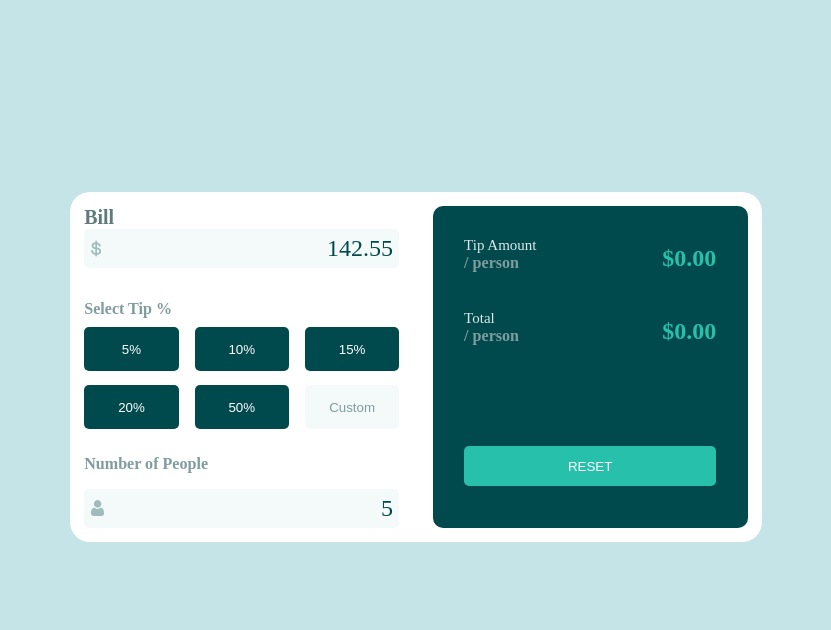
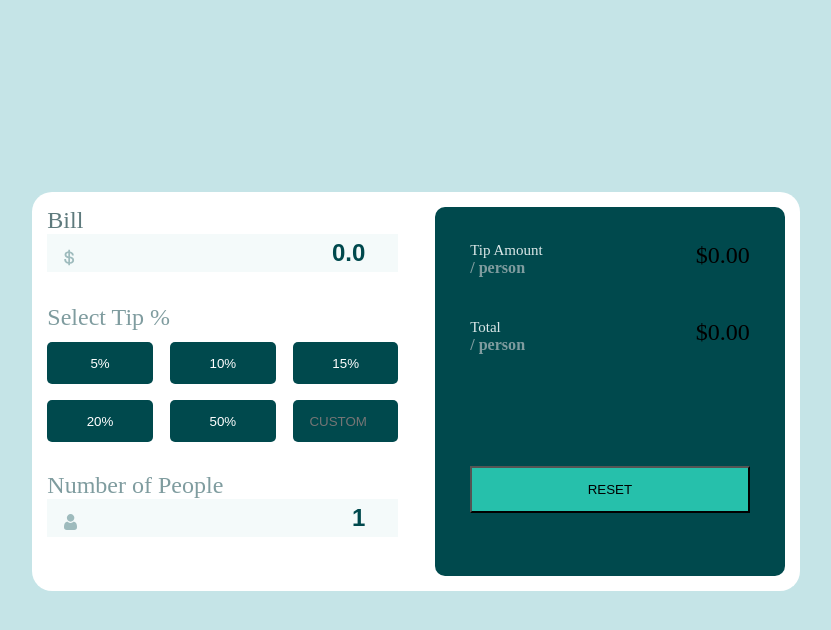
Before and after one commit to Jide-nna/Tip-Calculator, a plain HTML site: page index.html in a window 1280 px wide. Both pictures are taken after a click on the button "5%". Shown: the whole page, without its empty margins (224-1055 px from the left). Drawn offline with Linux system fonts and the light colour scheme.

Commit message:
progessing 2.0

```diff
--- a/CSS/style.css
+++ b/CSS/style.css
@@ -14,7 +14,7 @@
 }
 body {
     font-size: 24px;
-    padding: 15% 23%;
+    padding: 15% 20%;
     background: var(--Light-grayish-cyan);
 }
 #body {
@@ -25,15 +25,30 @@ body {
     grid-template-columns: repeat(2, 1fr);
     gap: 5%;
 }
-h5 {
+.h5 {
     color: var(--Dark-grayish-cyan);
 }
-.bill-amount {
-    display: flex;
-    justify-content: space-between;
-    background: var(--Very-light-grayish-cyan);
-    padding: 2%;
-    border-radius: 5px;
+.input {
+    border: none;
+    outline: none;
+    padding: 5px;
+    padding-right: 18px;
+    background-position: 17px 15px;
+    background-repeat: no-repeat;
+    background-color: var(--Very-light-grayish-cyan);
+    text-align: right;
+    font-size: 24px;
+    color: var(--Very-dark-cyan);
+    font-weight: bolder;
+    cursor: pointer;
+}
+.bill-input {
+    background-image: url(../images/icon-dollar.svg);
+    display: grid;
+    grid-template-columns: 144px 144px;
+    row-gap: 2em;
+    column-gap: 18px;
+    margin-bottom: 2rem;
 }
 .bill-amount:hover,
 .bill-amount:active {
@@ -41,13 +56,7 @@ h5 {
     opacity: 80%;
     cursor: pointer;
 }
-.bill-amount img {
-    height: 2%;
-    margin-top: 5px;
-}
-.bill-amount p {
-    color: var(--Very-dark-cyan);
-}
+.h6,
 h6 {
     margin-top: 10%;
     color: var(--Grayish-cyan);
@@ -57,12 +66,12 @@ h6 {
     grid-template-columns: repeat(3, 1fr);
     gap: 5%;
 }
-button {
+.button {
     margin-top: 10%;
     background: var(--Very-dark-cyan);
     border: none;
     border-radius: 5px;
-    padding: 15%;
+    padding: 13%;
     color: var(--White);
 }
 button:hover,
@@ -81,13 +90,19 @@ small {
     margin-top: 10%;
     display: none;
 }
-.custom {
-    background: var(--Very-light-grayish-cyan);
+.tip-custom {
+    background: var(--Very-dark-cyan);
     color: var(--Grayish-cyan);
+    width: 100%;
+    border: none;
+    text-align: center;
+    margin-top: 10%;
+    padding: 13%;
+    border-radius: 5px;
 }
-.custom:hover,
-.custom:active {
-    border: 2px solid var(--Strong-cyan);
+.button:hover,
+.button:active {
+    border: 1px solid var(--Strong-cyan);
     opacity: 80%;
 }
 .individual {
@@ -102,6 +117,10 @@ small {
     border: 2px solid red;
     border-radius: 5px;
     opacity: 70%;
+}
+.people-input {
+    background-image: url(../images/icon-person.svg);
+    margin-bottom: 2.4rem;
 }
 .individual img {
     height: 2%;
@@ -153,4 +172,5 @@ small {
 .right h4{
     color: var(--Strong-cyan);
     margin-top: 15%;
+    font-size: 35px;
 }
--- a/JS/script.js
+++ b/JS/script.js
@@ -0,0 +1,64 @@
+let peopleInput = document.querySelector('.people-input')
+let billInput = document.querySelector('.bill-input')
+const tipPerPerson = document.getElementById('tip-amount')
+const totalPerPerson = document.getElementById('total-amount')
+const tipButton = document.querySelectorAll('.button')
+const tipCustom = document.querySelector('.tip-custom')
+//console.log(tipButton)
+billInput.addEventListener("input", billInputFun)
+peopleInput.addEventListener("input", peopleInputFun)
+tipButton.forEach(function(button){
+    button.addEventListener('click', handleClick)
+  //  console.log(button)
+})
+tipCustom.addEventListener("input", tipInputFun)
+
+billInput.value = '0.0'
+peopleInput.value = '1'
+tipPerPerson.innerHTML = "$" + (0.0).toFixed(2)
+totalPerPerson.innerHTML = "$" + (0.0).toFixed(2)
+
+
+let billValue = 0.0
+let peopleValue = 1
+let buttonsValue = 0.15
+
+function billInputFun() {
+    billValue = parseFloat(billInput.value)
+   // console.log(billValue)
+    calculateTip()
+}
+function peopleInputFun() {
+    peopleValue = parseFloat(peopleInput.value)
+  //  console.log(peopleValue)
+    calculateTip()
+}
+function tipInputFun() {
+    tipValue = parseFloat(tipCustom.value/100)
+    console.log(tipValue)
+    tipButton.forEach(function(button) {
+        button.classList.remove("active-tip")
+    })
+    calculateTip()
+}
+
+function handleClick(event) {
+    tipButton.forEach(function(button){
+        button.classList.remove("active-tip")
+        if(event.target.innerHTML == button.innerHTML){
+           button.classList.add("active-tip")
+            buttonsValue = parseFloat(button.innerHTML)/100
+        }
+    })
+   // console.log(buttonsValue)
+    calculateTip()
+}
+
+function calculateTip() {
+    if(peopleValue >= 1){
+        let tipAmount = (billValue * buttonsValue)/peopleValue
+        let total = (billValue * tipAmount)/peopleValue
+        tipPerPerson.innerHTML = "$" + tipAmount.toFixed(2)
+        totalPerPerson.innerHTML = "$" + total.toFixed(2)
+    }
+}
--- a/index.html
+++ b/index.html
@@ -10,28 +10,23 @@
 <body>
     <section id="body">
         <div class="left">
-            <h5>Bill</h5>
-            <div class="bill-amount active">
-                <img src="./images/icon-dollar.svg" alt="">
-                <p class="amount">142.55</p>
-            </div>
-            <h6> Select Tip %</h6>
+            <label for="" class="h5">Bill</label>
+            <input type="number" class="input bill-input" id="bill-input">
+            <label class="h6"> Select Tip %</label>
             <div class="buttons">
-            <button>5%</button>
-            <button>10%</button>
-            <button>15%</button>
-            <button>20%</button>
-            <button>50%</button>
-            <button class="custom">Custom</button>
+            <button class="button">5%</button>
+            <button class="button">10%</button>
+            <button class="button">15%</button>
+            <button class="button">20%</button>
+            <button class="button">50%</button>
+            <!--<div class="button"><input type="number" class="tip-custom" placeholder="CUSTOM"> </div> -->
+            <div class=""><input type="number" class=" button tip-custom" placeholder="CUSTOM"></div>
             </div>
             <div class="flex">
-            <h6>Number of People</h6>
+            <label class="h6">Number of People</label>
             <small>Can't be zero</small>
             </div>
-            <div class="individual">
-                <img src="./images/icon-person.svg" alt="">
-                <p class="number">5</p>
-            </div>
+            <input type="number" class="input people-input">
         </div>
         <div class="right">
             <div class="u">
@@ -39,8 +34,8 @@
             <p>Tip Amount</p>
             <h6>/ person</h6>
         </div>
-        <div class="tip-amount">
-            <h4>$0.00</h4>
+        <div class="tip-amount" id="tip-amount">
+            <h4>$4.00</h4>
         </div>
         </div>
         <div class="m">
@@ -48,8 +43,8 @@
             <p> Total</p>
             <h6>/ person</h6>
         </div>
-        <div class="total-person">
-            <h4>$0.00</h4>
+        <div class="total-person" id="total-amount">
+            <h4>$32.00</h4>
         </div>
         </div>
         <button>Reset</button>
```
